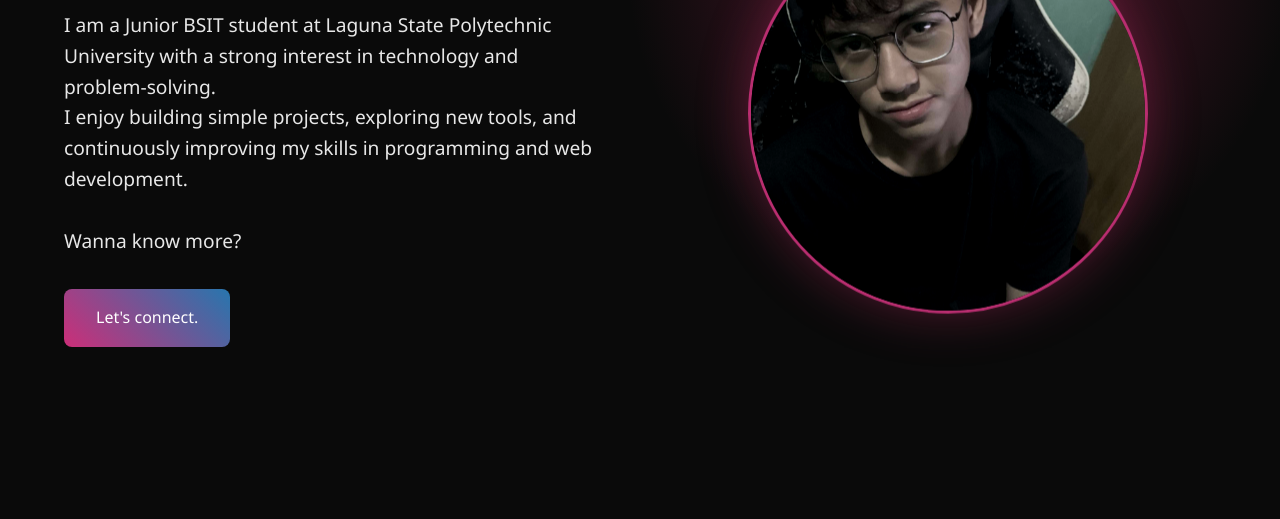
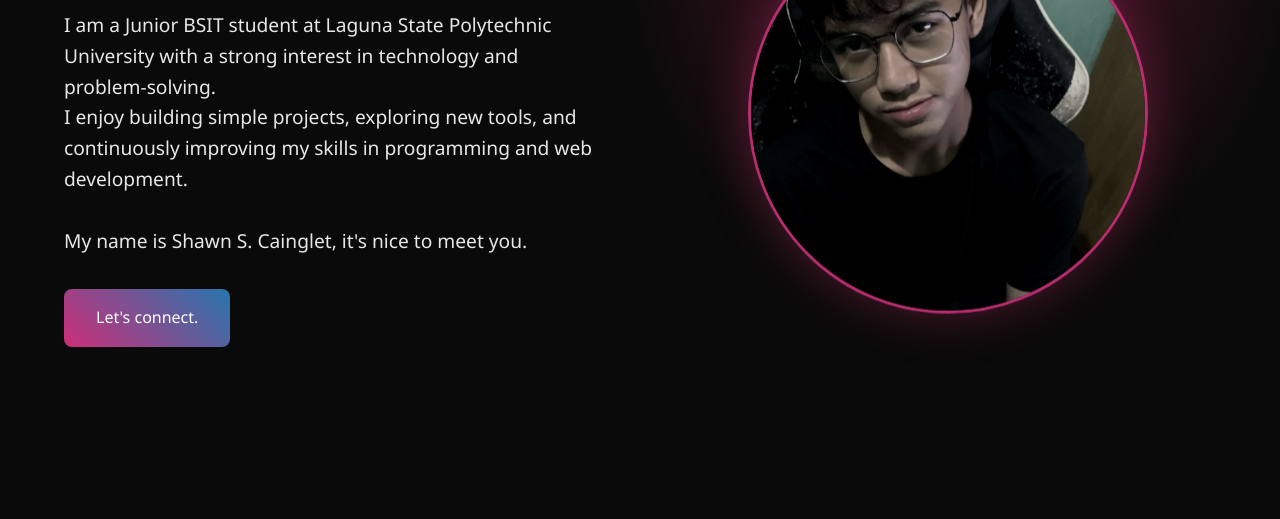
Before and after one commit to 0325-1185-ship-it/Portfolio, a plain HTML site: page index.html in a window 1280 px wide. Shown: the part 281-800 px from the top of the page. Drawn offline with Linux system fonts and the light colour scheme.

Commit message:
Update index.html

```diff
--- a/index.html
+++ b/index.html
@@ -23,7 +23,7 @@
     <p>I am a Junior BSIT student at Laguna State Polytechnic University with a strong
     interest in technology and problem-solving.<br>I enjoy building simple projects,
     exploring new tools, and continuously improving my skills in programming and web development.</p>
-    <p class="higlight">Wanna know more?</p>
+    <p class="higlight">My name is Shawn S. Cainglet, it's nice to meet you.</p>
     <a href="#contact" class="cta-button">Let's connect.</a>
 </div>
 <div class="hero-image">
@@ -72,4 +72,5 @@
 <script src="script.js"></script>
 
 </body>
+
 </html>
```
